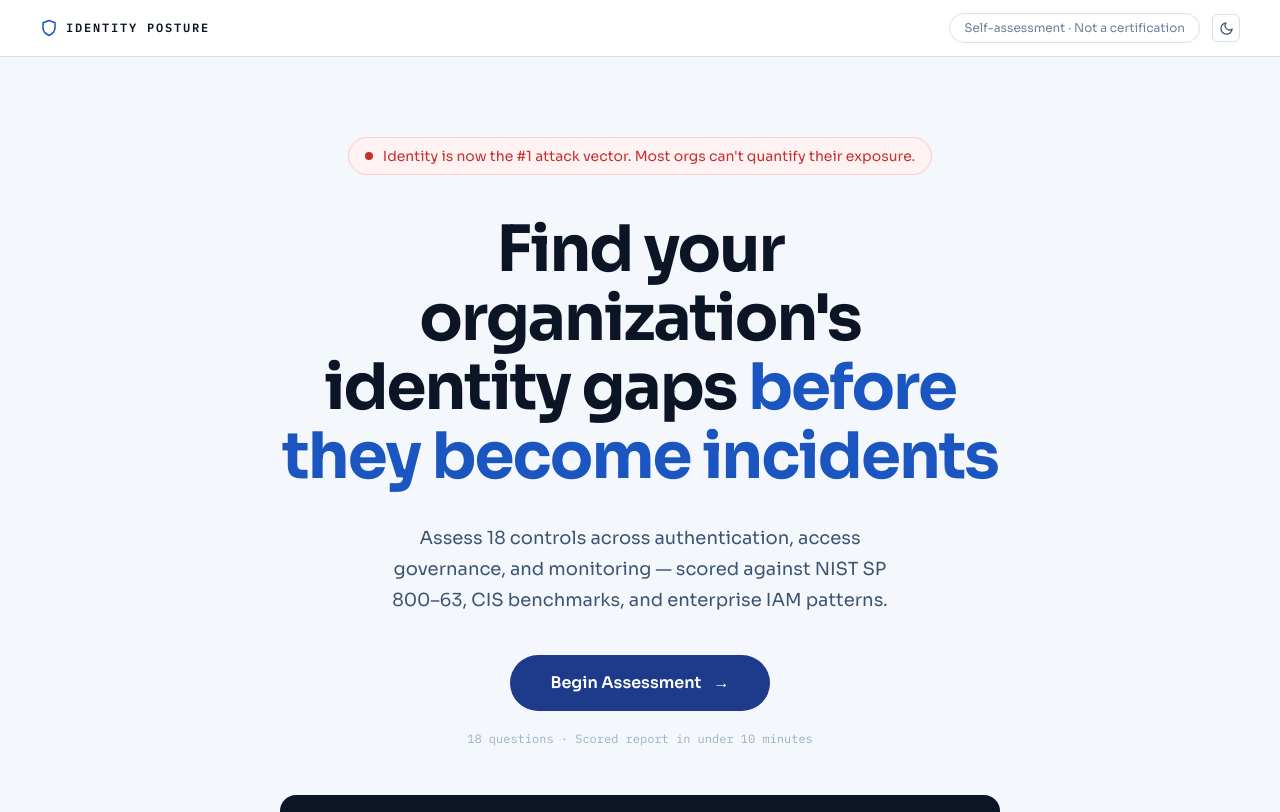
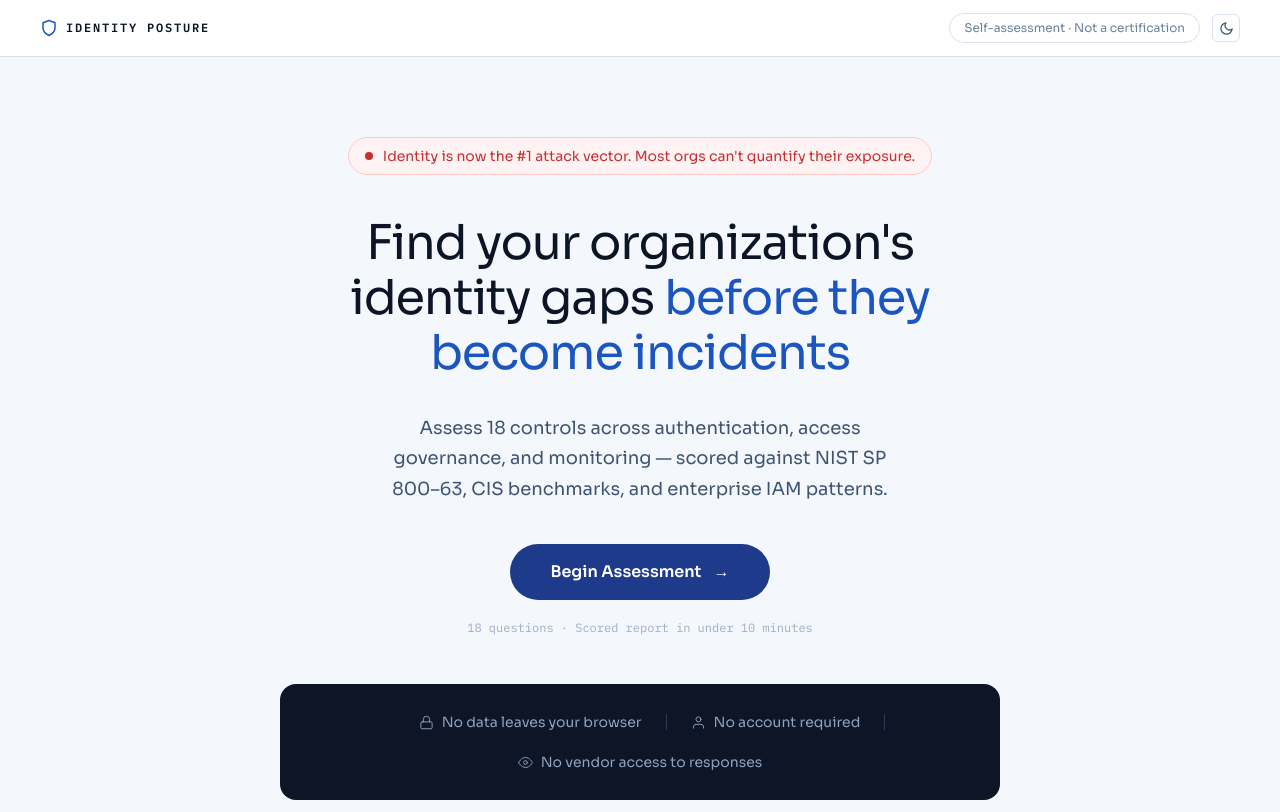
Before and after one commit to sid-nalegave/identity-posture, a React (Vite) app: page / in a window 1280 px wide. Shown: the top 812 px of the page. Built offline with nearby package versions, Linux system fonts and the light colour scheme.

Commit message:
Match original heading font weight and size
Remove explicit font-bold and use original clamp/line-height values
so the heading renders at Sora's default weight, matching prod.

https://claude.ai/code/session_01PFUtgUjjjGHTLd6spkvBJq

```diff
--- a/src/components/Landing.tsx
+++ b/src/components/Landing.tsx
@@ -53,8 +53,8 @@ export function Landing({ isDark, onStart, onToggleTheme }: LandingProps) {
 
           {/* Headline */}
           <h1
-            className="mb-8 font-sans font-bold text-text-primary"
-            style={{ fontSize: "clamp(38px, 6vw, 64px)", lineHeight: 1.08, letterSpacing: "-0.03em" }}
+            className="mb-8 font-sans text-text-primary"
+            style={{ fontSize: "clamp(30px, 4.5vw, 48px)", lineHeight: 1.15, letterSpacing: "-0.025em" }}
           >
             Find your organization's
             <br />
```
